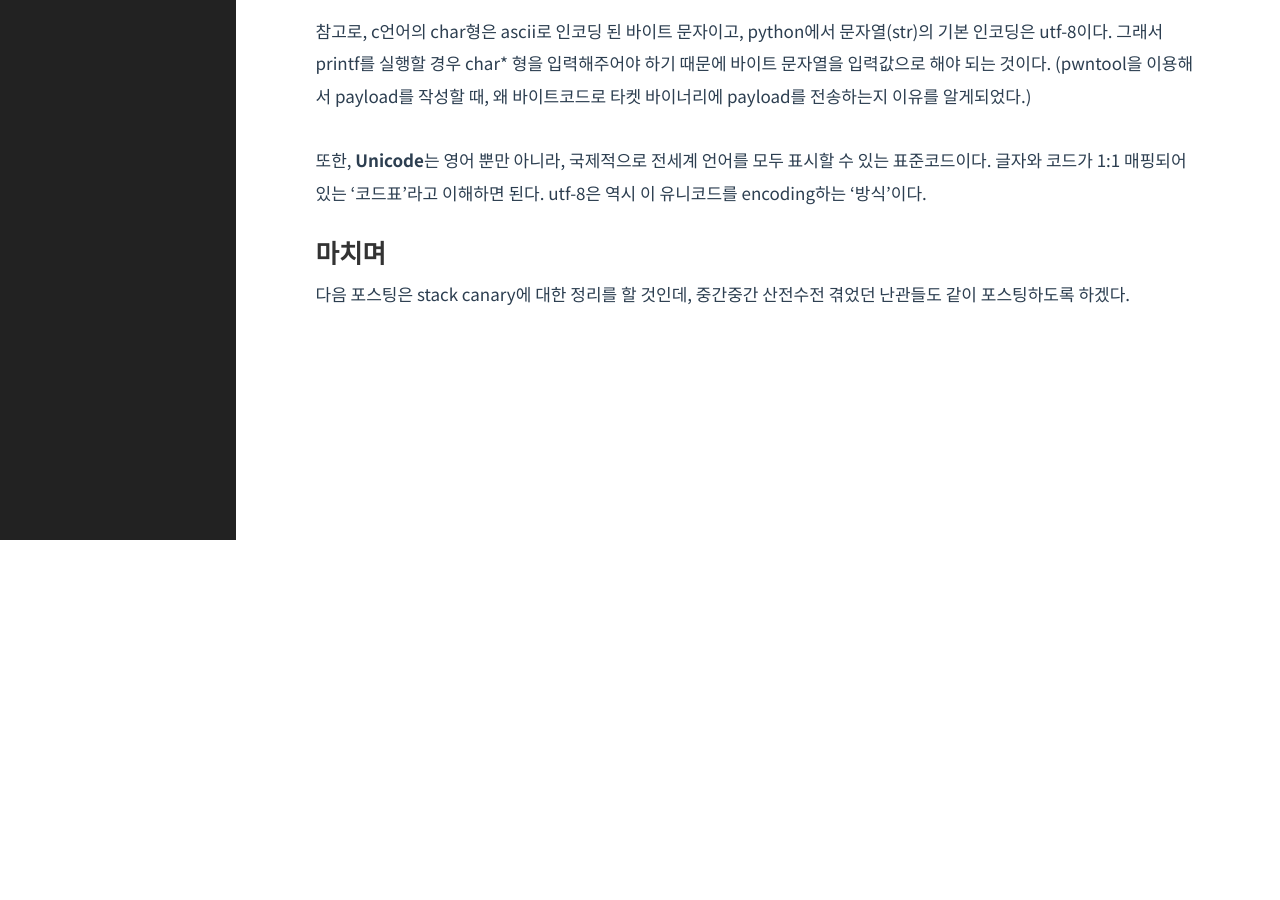
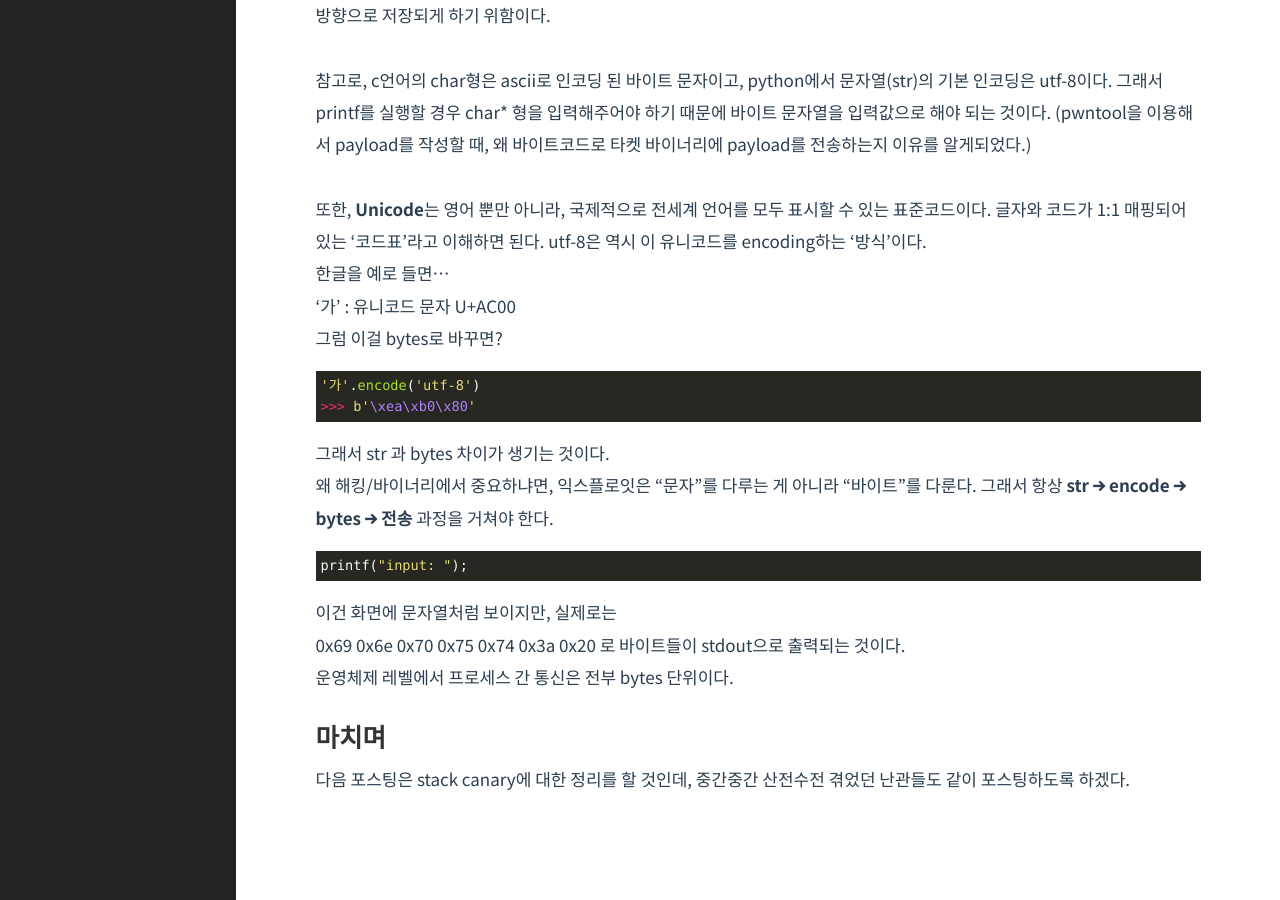
Before and after one commit to Herrtane/Herrtane.github.io, a Jekyll site: the page built from _posts/SystemHacking/2022-09-08-systemhacking-arrayandbytecode.markdown, in a window 1280 px wide and 900 px high, scrolled down 1715 px. Built offline with Jekyll 4.4.1, drawn with Linux system fonts in a browser that asks for light colours; comment, search, counter and statistics services are not loaded; before the commit the page ends 2255 px from its top, so only the background shows below that; some of the changed text lies outside the part shown.

Commit message:
Update 2022-09-08-systemhacking-arrayandbytecode.markdown

````diff
--- a/_posts/SystemHacking/2022-09-08-systemhacking-arrayandbytecode.markdown
+++ b/_posts/SystemHacking/2022-09-08-systemhacking-arrayandbytecode.markdown
@@ -1,6 +1,6 @@
 ---
 layout: post
-title: <System Hacking> 09. 배열 인덱스 범위, 바이트코드 및 인코딩
+title: <System Hacking> 09. 배열 Index 범위, Bytecode 및 Encoding (2026.04.29 수정)
 date: 2022-09-08 22:30:23 +0900
 category: System_Hacking
 comments: true
@@ -73,6 +73,32 @@ Dreamhack 실습문제나 wargame을 풀다보면, payload를 작성할 때, 언
 
 또한, **Unicode**는 영어 뿐만 아니라, 국제적으로 전세계 언어를 모두 표시할 수 있는 표준코드이다. 글자와 코드가 1:1 매핑되어있는 '코드표'라고 이해하면 된다. utf-8은 역시 이 유니코드를 encoding하는 '방식'이다.
 
+한글을 예로 들면...
+
+'가' : 유니코드 문자 U+AC00
+
+그럼 이걸 bytes로 바꾸면?
+
+```python
+'가'.encode('utf-8')
+>>> b'\xea\xb0\x80'
+```
+
+그래서 str 과 bytes 차이가 생기는 것이다.
+
+왜 해킹/바이너리에서 중요하냐면, 익스플로잇은 "문자"를 다루는 게 아니라 "바이트"를 다룬다. 그래서 항상 **str → encode → bytes → 전송** 과정을 거쳐야 한다.
+
+```c
+printf("input: ");
+```
+
+이건 화면에 문자열처럼 보이지만, 실제로는
+
+0x69 0x6e 0x70 0x75 0x74 0x3a 0x20 로 바이트들이 stdout으로 출력되는 것이다.
+
+운영체제 레벨에서 프로세스 간 통신은 전부 bytes 단위이다.
+
+
 ## 마치며
 
 다음 포스팅은 stack canary에 대한 정리를 할 것인데, 중간중간 산전수전 겪었던 난관들도 같이 포스팅하도록 하겠다.
````
